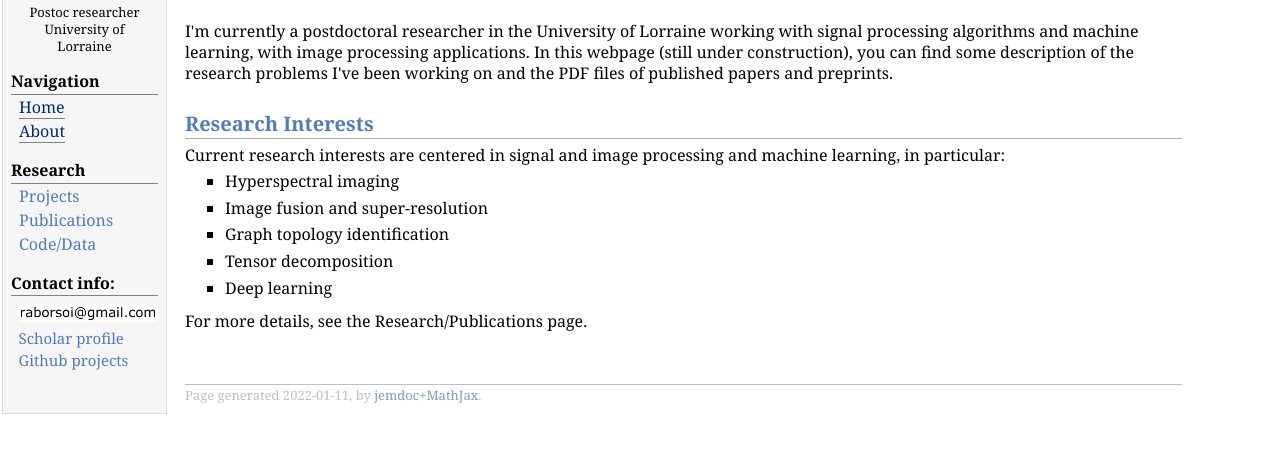
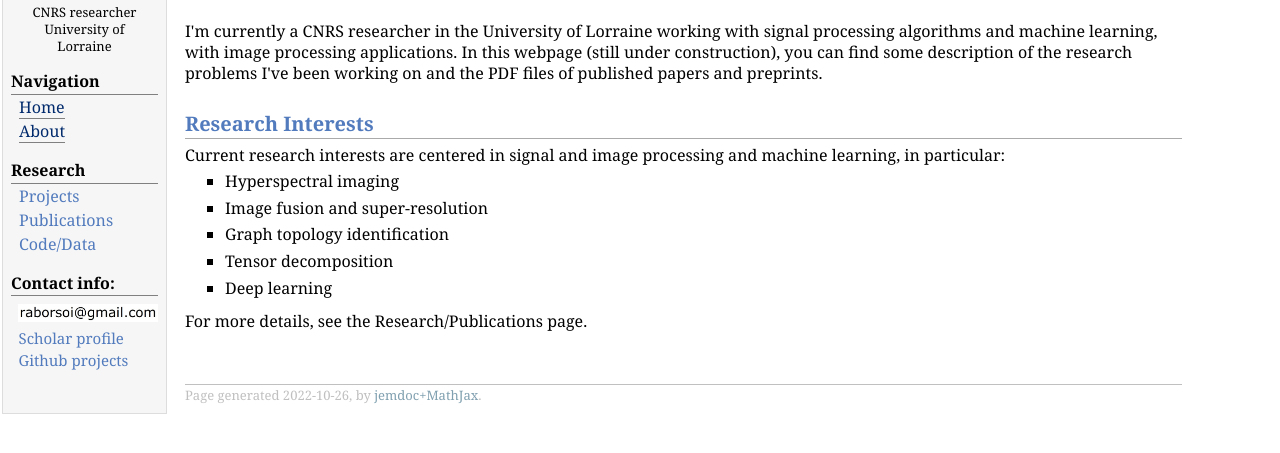
Before and after one commit to ricardoborsoi/ricardoborsoi.github.io, a plain HTML site: page index.html in a window 1280 px wide. Shown: the part 179-632 px from the top of the page. Drawn offline with Linux system fonts and the light colour scheme.

Commit message:
changed status

```diff
--- a/index.html
+++ b/index.html
@@ -16,7 +16,7 @@
 <p style="text-align:center;"><img src="styleFiles/pctr2.jpg" width="100"></p>
 <h4 id="another-student" style="color: #666d6f; text-align:center; margin-bottom: 10px;"> Ricardo Borsoi</h4>
 <!-- <p style="font-size: 13px; text-align:center;"> PhD student <br> UFSC/UNice </p> -->
-<p style="font-size: 13px; text-align:center;"> Postoc researcher <br> University of <br> Lorraine </p>
+<p style="font-size: 13px; text-align:center;"> CNRS researcher <br> University of <br> Lorraine </p>
 <div class="menu-category">Navigation</div>
 <div class="menu-item"><a href="index.html" class="current">Home</a></div>
 <div class="menu-item"><a href="index.html" class="current">About</a></div>
@@ -35,7 +35,7 @@
 <h1>About me</h1>
 <!-- <h1>default header text 1</h1> -->
 </div>
-<p>I'm currently a postdoctoral researcher in the University of Lorraine working with signal processing algorithms and machine learning, with image processing applications. In this webpage (still under construction), you can find some description of the research problems I've been working on and the PDF files of published papers and preprints.
+<p>I'm currently a CNRS researcher in the University of Lorraine working with signal processing algorithms and machine learning, with image processing applications. In this webpage (still under construction), you can find some description of the research problems I've been working on and the PDF files of published papers and preprints.
 </p>
 <h2>Research Interests</h2>
 <p>Current research interests are centered in signal and image processing and machine learning, in particular:
@@ -61,7 +61,7 @@
 </p>
 <div id="footer">
 <div id="footer-text">
-Page generated 2022-01-11, by <a href="https://github.com/wsshin/jemdoc_mathjax" target="blank">jemdoc+MathJax</a>.
+Page generated 2022-10-26, by <a href="https://github.com/wsshin/jemdoc_mathjax" target="blank">jemdoc+MathJax</a>.
 </div>
 </div>
 </td>
```
Also changed, not shown: codes.html (+2 -2 lines), people.html (+2 -2 lines), publications.html (+2 -2 lines), research.html (+2 -2 lines), 2 other files.
